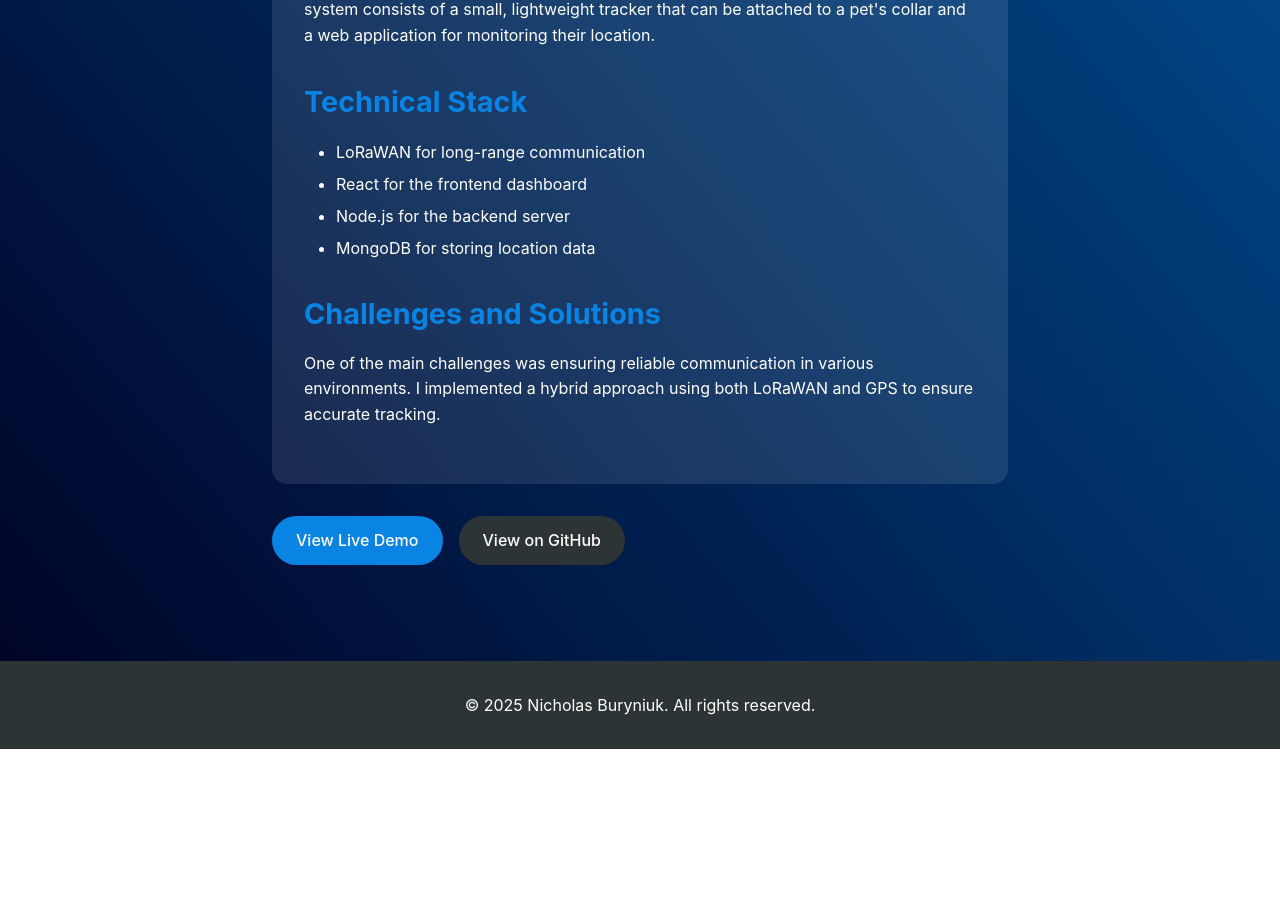
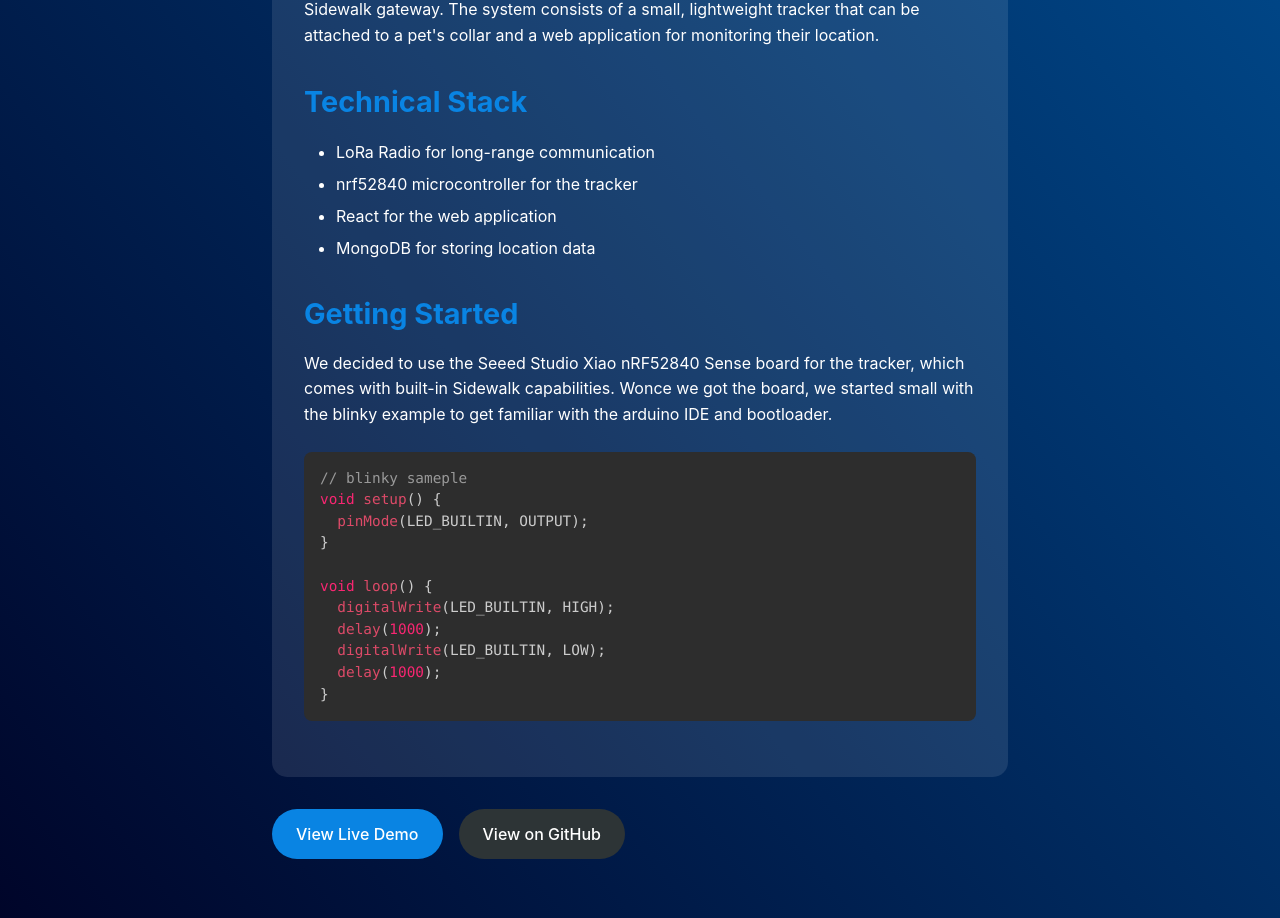
Before and after one commit to nicoloco321/portfolio, a React (Vite) app: page /portfolio/blog/project1 in a window 1280 px wide. Shown: the part 398-1316 px from the top of the page. Before the commit the page ends 1147 px from the top, so only its background shows below. Built offline with nearby package versions, Linux system fonts and the light colour scheme.

Commit message:
project 1 write up

```diff
--- a/package.json
+++ b/package.json
@@ -13,6 +13,8 @@
     "preview": "vite preview"
   },
   "dependencies": {
+    "@types/prismjs": "^1.26.5",
+    "prismjs": "^1.30.0",
     "react": "^19.0.0",
     "react-dom": "^19.0.0",
     "react-router-dom": "^7.5.3"
--- a/src/App.css
+++ b/src/App.css
@@ -478,6 +478,79 @@ main {
 	margin-bottom: 0.5rem;
 }
 
+.blog-content .code-block {
+	background-color: #2d2d2d;
+	padding: 1rem;
+	border-radius: 8px;
+	margin: 1.5rem 0;
+	overflow-x: auto;
+	position: relative;
+}
+
+.blog-content .code-block code {
+	font-family: "Fira Code", "Consolas", "Monaco", "Andale Mono", monospace;
+	font-size: 0.9rem;
+	line-height: 1.5;
+	white-space: pre;
+	display: block;
+}
+
+/* Override Prism.js theme colors */
+.blog-content .code-block .token.comment,
+.blog-content .code-block .token.prolog,
+.blog-content .code-block .token.doctype,
+.blog-content .code-block .token.cdata {
+	color: #999;
+}
+
+.blog-content .code-block .token.punctuation {
+	color: #ccc;
+}
+
+.blog-content .code-block .token.property,
+.blog-content .code-block .token.tag,
+.blog-content .code-block .token.boolean,
+.blog-content .code-block .token.number,
+.blog-content .code-block .token.constant,
+.blog-content .code-block .token.symbol,
+.blog-content .code-block .token.deleted {
+	color: #f92672;
+}
+
+.blog-content .code-block .token.selector,
+.blog-content .code-block .token.attr-name,
+.blog-content .code-block .token.string,
+.blog-content .code-block .token.char,
+.blog-content .code-block .token.builtin,
+.blog-content .code-block .token.inserted {
+	color: #a6e22e;
+}
+
+.blog-content .code-block .token.operator,
+.blog-content .code-block .token.entity,
+.blog-content .code-block .token.url,
+.blog-content .code-block .language-css .token.string,
+.blog-content .code-block .style .token.string {
+	color: #67cdcc;
+}
+
+.blog-content .code-block .token.atrule,
+.blog-content .code-block .token.attr-value,
+.blog-content .code-block .token.keyword {
+	color: #f92672;
+}
+
+.blog-content .code-block .token.function,
+.blog-content .code-block .token.class-name {
+	color: #dd4a68;
+}
+
+.blog-content .code-block .token.regex,
+.blog-content .code-block .token.important,
+.blog-content .code-block .token.variable {
+	color: #fd971f;
+}
+
 .blog-links {
 	display: flex;
 	gap: 1rem;
--- a/src/components/BlogPost.jsx
+++ b/src/components/BlogPost.jsx
@@ -1,10 +1,18 @@
-import React from "react";
+import React, { useEffect } from "react";
 import { useParams } from "react-router-dom";
 import projectData from "../data/projects.json";
+import Prism from "prismjs";
+import "prismjs/themes/prism-tomorrow.css";
+import "prismjs/components/prism-c";
+import "prismjs/components/prism-cpp";
 
 const BlogPost = () => {
 	const { projectId } = useParams();
 	const project = projectData.projects.find((p) => p.id === projectId);
+
+	useEffect(() => {
+		Prism.highlightAll();
+	}, [project]);
 
 	if (!project || !project.blogContent) {
 		return <div>Blog post not found</div>;
@@ -25,6 +33,12 @@ const BlogPost = () => {
 							<li key={index}>{listItem}</li>
 						))}
 					</ul>
+				);
+			case "code":
+				return (
+					<pre key={item.text} className="code-block">
+						<code className={`language-${item.language || "cpp"}`}>{item.text}</code>
+					</pre>
 				);
 			default:
 				return null;
--- a/src/data/projects.json
+++ b/src/data/projects.json
@@ -13,7 +13,7 @@
 				"content": [
 					{
 						"type": "paragraph",
-						"text": "In this project, I developed a pet tracking system using LoRaWAN technology. The system consists of a small, lightweight tracker that can be attached to a pet's collar and a web application for monitoring their location."
+						"text": "In this project, I developed a pet tracking system using LoRaWAN technology and the Sidewalk gateway. The system consists of a small, lightweight tracker that can be attached to a pet's collar and a web application for monitoring their location."
 					},
 					{
 						"type": "heading",
@@ -22,19 +22,29 @@
 					{
 						"type": "list",
 						"items": [
-							"LoRaWAN for long-range communication",
-							"React for the frontend dashboard",
-							"Node.js for the backend server",
+							"LoRa Radio for long-range communication",
+							"nrf52840 microcontroller for the tracker",
+							"React for the web application",
 							"MongoDB for storing location data"
 						]
 					},
 					{
 						"type": "heading",
-						"text": "Challenges and Solutions"
+						"text": "Getting Started"
 					},
 					{
 						"type": "paragraph",
-						"text": "One of the main challenges was ensuring reliable communication in various environments. I implemented a hybrid approach using both LoRaWAN and GPS to ensure accurate tracking."
+						"text": "We decided to use the Seeed Studio Xiao nRF52840 Sense board for the tracker, which comes with built-in Sidewalk capabilities. Wonce we got the board, we started small with the blinky example to get familiar with the arduino IDE and bootloader."
+					},
+					{
+						"type": "code",
+						"language": "c",
+						"text": "// blinky sameple\nvoid setup() {\n  pinMode(LED_BUILTIN, OUTPUT);\n}\n\nvoid loop() {\n  digitalWrite(LED_BUILTIN, HIGH);\n  delay(1000);\n  digitalWrite(LED_BUILTIN, LOW);\n  delay(1000);\n}"
+					},
+					{
+						"type": "web",
+						"items": "",
+						"text": "sidewalk example"
 					}
 				]
 			}
```
Also changed, not shown: 1 other file (tests, documents, lock files or other folders).
